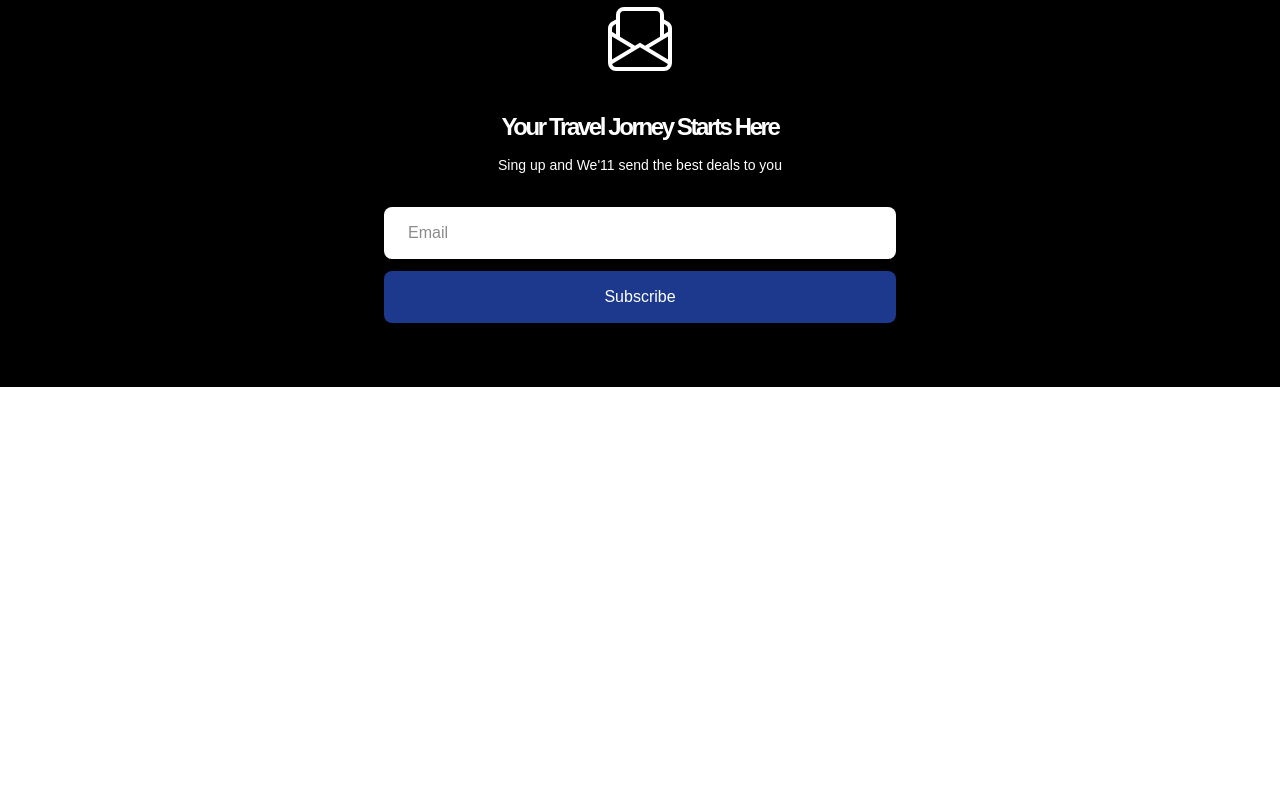
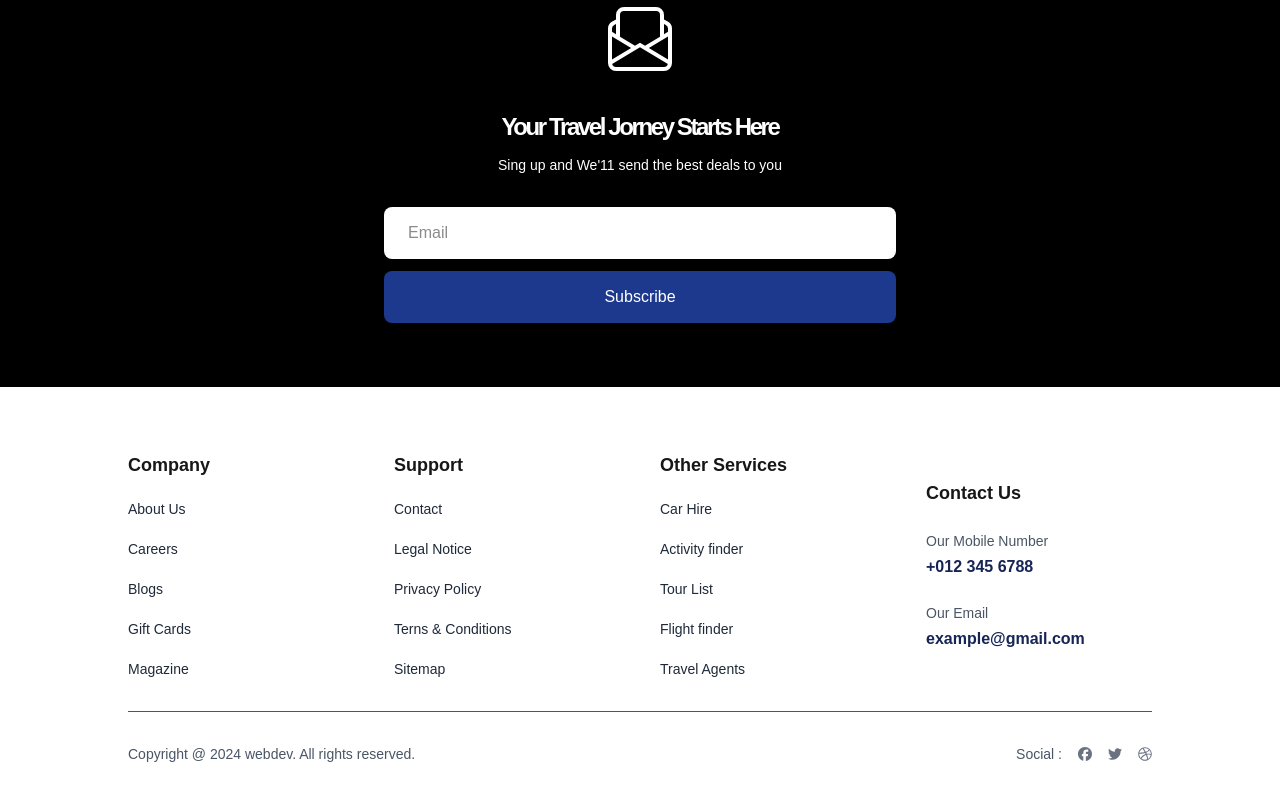
Before and after one commit to HakimaNoori/travel-places, a Next.js app in the folder my-next-app/: page / in a window 1280 px wide. Shown: the part 4181-4981 px from the top of the page. Before the commit the page ends 4568 px from the top, so only its background shows below. Built offline with nearby package versions, Linux system fonts and the light colour scheme.

Commit message:
feat(travel places): add footer section

```diff
--- /dev/null
+++ b/my-next-app/components/Home/Footer/Footer.tsx
@@ -0,0 +1,105 @@
+import Link from "next/link";
+import React from "react";
+import { FaDribbble, FaFacebook, FaTwitter } from "react-icons/fa6";
+
+const Footer = () => {
+  return (
+    <div className="pt-16 pb-16">
+      <div className="w-[80%] mx-auto items-center grid-cols-1 sm:grid-cols-2 grid md:grid-cols-2 lg:grid-cols-4 gap-10">
+        {/* 1st part */}
+        <div className="space-y-5">
+          <h1 className="text-lg font-bold">Company</h1>
+          <p className="text-gray-800 font-medium cursor-pointer text-sm hover:text-blue-950">
+            About Us
+          </p>
+          <p className="text-gray-800 font-medium cursor-pointer text-sm hover:text-blue-950">
+            Careers
+          </p>
+          <p className="text-gray-800 font-medium cursor-pointer text-sm hover:text-blue-950">
+            Blogs
+          </p>
+          <p className="text-gray-800 font-medium cursor-pointer text-sm hover:text-blue-950">
+            Gift Cards
+          </p>
+          <p className="text-gray-800 font-medium cursor-pointer text-sm hover:text-blue-950">
+            Magazine
+          </p>
+        </div>
+        {/* 2nd part */}
+        <div className="space-y-5">
+          <h1 className="text-lg font-bold">Support</h1>
+          <p className="text-gray-800 font-medium cursor-pointer text-sm hover:text-blue-950">
+            Contact
+          </p>
+          <p className="text-gray-800 font-medium cursor-pointer text-sm hover:text-blue-950">
+            Legal Notice
+          </p>
+          <p className="text-gray-800 font-medium cursor-pointer text-sm hover:text-blue-950">
+            Privacy Policy
+          </p>
+          <p className="text-gray-800 font-medium cursor-pointer text-sm hover:text-blue-950">
+            Terns & Conditions
+          </p>
+          <p className="text-gray-800 font-medium cursor-pointer text-sm hover:text-blue-950">
+            Sitemap
+          </p>
+        </div>
+        {/* 3rd part */}
+        <div className="space-y-5">
+          <h1 className="text-lg font-bold">Other Services</h1>
+          <p className="text-gray-800 font-medium cursor-pointer text-sm hover:text-blue-950">
+            Car Hire
+          </p>
+          <p className="text-gray-800 font-medium cursor-pointer text-sm hover:text-blue-950">
+            Activity finder
+          </p>
+          <p className="text-gray-800 font-medium cursor-pointer text-sm hover:text-blue-950">
+            Tour List
+          </p>
+          <p className="text-gray-800 font-medium cursor-pointer text-sm hover:text-blue-950">
+            Flight finder
+          </p>
+          <p className="text-gray-800 font-medium cursor-pointer text-sm hover:text-blue-950">
+            Travel Agents
+          </p>
+        </div>
+        {/* 4th part */}
+        <div>
+          <h1 className="text-lg font-bold">Contact Us</h1>
+          <div className="mt-6">
+            <h1 className="text-sm text-gray-600">Our Mobile Number</h1>
+            <h1 className="text-base font-bold text-blue-950 mt-1">
+              +012 345 6788
+            </h1>
+          </div>
+          <div className="mt-6">
+            <h1 className="text-sm text-gray-600">Our Email</h1>
+            <h1 className="text-base font-bold text-blue-950 mt-1">
+              example@gmail.com
+            </h1>
+          </div>
+        </div>
+      </div>
+      {/* Button section */}
+      <div className="mt-8 w-[80%] mx-auto border-t pt-8 flex flex-col md:flex-row justify-between items-center text-gray-600 text-sm">
+        <p className="text-center md:text-left">
+          Copyright @ 2024 webdev. All rights reserved.
+        </p>
+        <div className="flex items-center space-x-4 mt-4 md:mt-0">
+          <span>Social :</span>
+          <Link href="#" className="text-gray-500 hover:text-gray-800">
+            <FaFacebook/>
+          </Link>
+          <Link href="#" className="text-gray-500 hover:text-gray-800">
+            <FaTwitter />
+          </Link>
+          <Link href="#" className="text-gray-500 hover:text-gray-800">
+            <FaDribbble/>
+          </Link>
+        </div>
+      </div>
+    </div>
+  );
+};
+
+export default Footer;
--- a/my-next-app/components/Home/Heme.tsx
+++ b/my-next-app/components/Home/Heme.tsx
@@ -1,4 +1,5 @@
 import Destination from "./Destination/Destination";
+import Footer from "./Footer/Footer";
 import Hero from "./Hero/Hero";
 import Hotel from "./Hotel/Hotel";
 import News from "./News/News";
@@ -15,7 +16,8 @@
       <WhyChoose />
       <Review />
       <News />
-      <NewsLetter/>
+      <NewsLetter />
+      <Footer/>
     </div>
   );
 };
```
